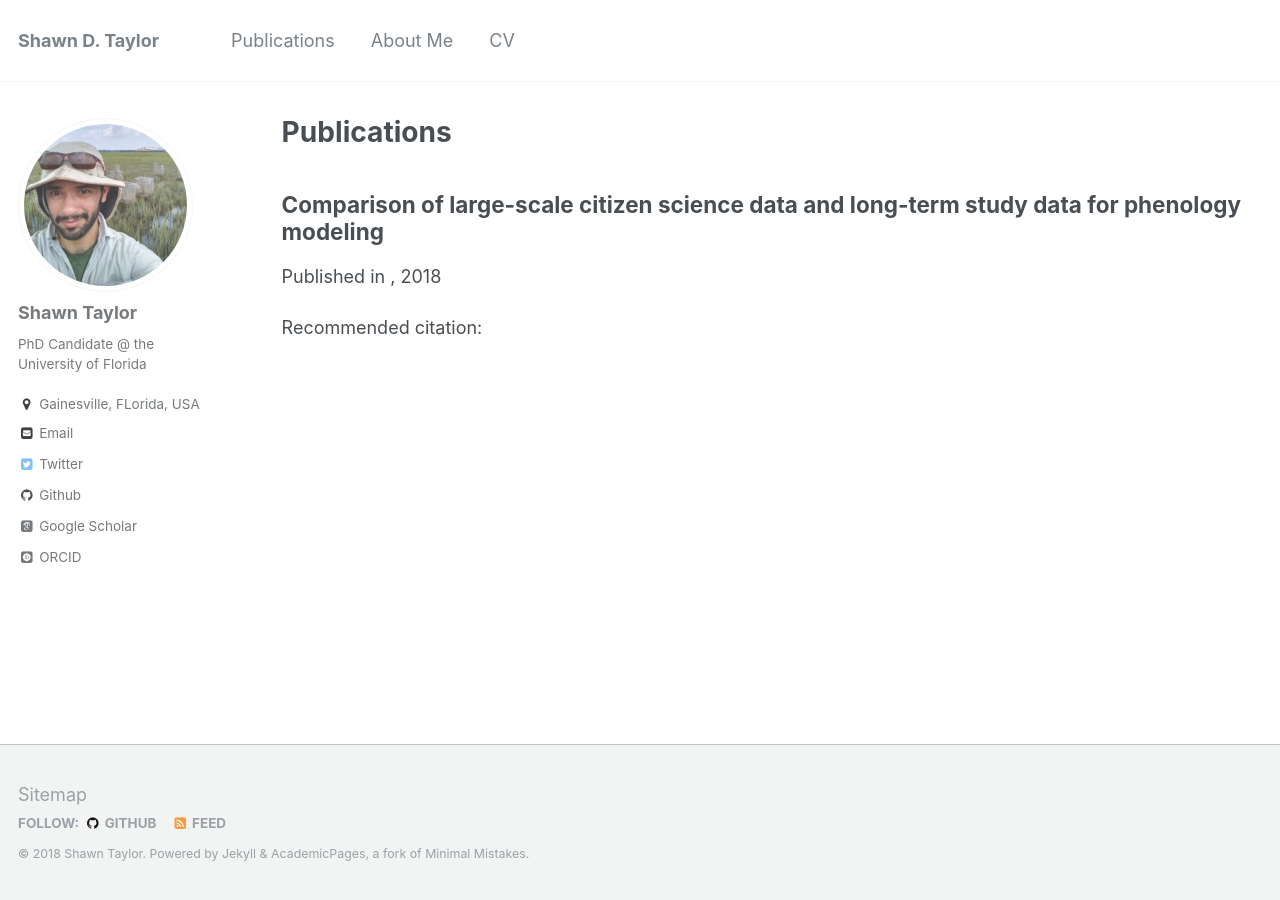
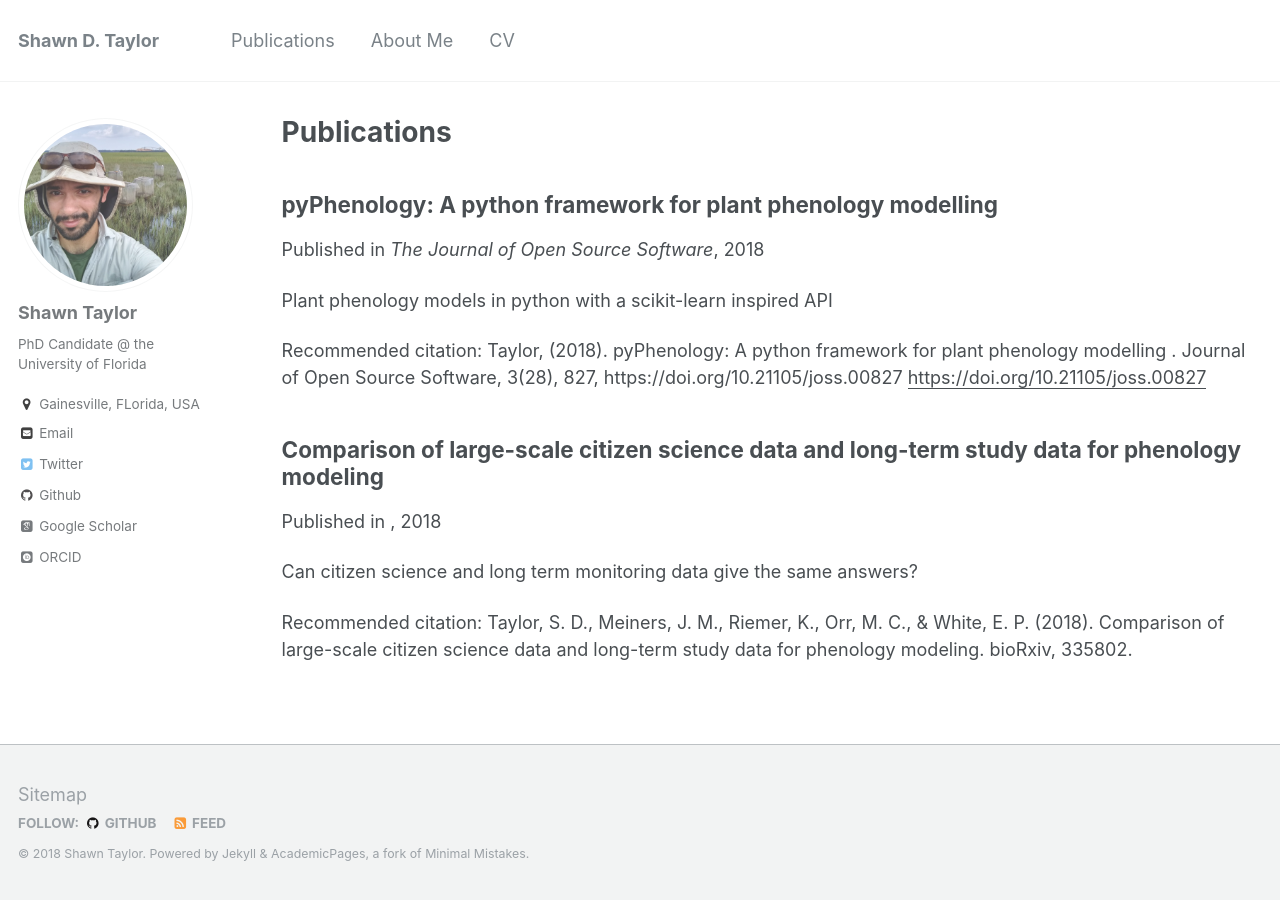
Before and after one commit to sdtaylor/sdtaylor.github.io, a Jekyll site: the page built from _pages/publications.md, in a window 1280 px wide. Built offline with Jekyll 4.4.1, drawn with Linux system fonts in a browser that asks for light colours; some web fonts are replaced.

Commit message:
add joss paper

```diff
--- a/_publications/2018-NPN-LTER-Compare.md
+++ b/_publications/2018-NPN-LTER-Compare.md
@@ -2,14 +2,12 @@
 title: "Comparison of large-scale citizen science data and long-term study data for phenology modeling"
 collection: publications
 permalink: /publication/2018-NPN-LTER-Compare
-excerpt: ''
+excerpt: 'Can citizen science and long term monitoring data give the same answers?'
 date: 2018-09-10
 venue: ''
 paperurl: ''
-citation: ''
+citation: 'Taylor, S. D., Meiners, J. M., Riemer, K., Orr, M. C., & White, E. P. (2018). Comparison of large-scale citizen science data and long-term study data for phenology modeling. bioRxiv, 335802.'
 ---
 The USA National Phenology Network provides a relatively new phenology dataset with a lot of promise. But there are potential issues that come with all citizen science datasets. Before using the dataset in my research I decided to do a comparison with older LTER datasets to see if they gave the same answers to questions. I built process based phenology models for specific species twice. Once using the USA-NPN dataset and again using LTER data. From those models I then compared their parameters, predictions, and errors. Parameters were very different for most models between the two datasets, and also between the same species within LTER datasets. Predictions and errors were surprisingly similar between USA-NPN and LTER derived models, though the best performing model was always one that had been built using the same dataset which was being tested.
 
 The manuscript is currently in review. Read the preprint [here](https://doi.org/10.1101/335802).
-
-Recommended citation: Taylor, S. D., Meiners, J. M., Riemer, K., Orr, M. C., & White, E. P. (2018). Comparison of large-scale citizen science data and long-term study data for phenology modeling. bioRxiv, 335802.
--- /dev/null
+++ b/_publications/2018-pyPhenology.md
@@ -0,0 +1,13 @@
+---
+title: "pyPhenology: A python framework for plant phenology modelling"
+collection: publications
+permalink: /publication/2018-pyPhenology
+excerpt: 'Plant phenology models in python with a scikit-learn inspired API'
+date: 2018-09-10
+venue: 'The Journal of Open Source Software'
+paperurl: 'https://doi.org/10.21105/joss.00827'
+citation: 'Taylor, (2018). pyPhenology: A python framework for plant phenology modelling . Journal of Open Source Software, 3(28), 827, https://doi.org/10.21105/joss.00827'
+---
+This is a software package, written in python, that allows for building process based plant phenology models. I created a lot of usefull tools for myself to build [phenology.naturecast.org](http://phenology.naturecast.org) and decided to package up this aspect of it for others to use. The same models I've used have been used in hundreds of studies, yet many researchers go about the work of tranlating the models to code by themselves. I hope this package will allow other researchers to more quickly get to the modelling step of their own work. It will also allow others to check the implementation of models and add new ones without rewriting core functionality.
+
+The documentation for this package is available here: [pyphenology.readthedocs.io](https://pyphenology.readthedocs.io).
```
